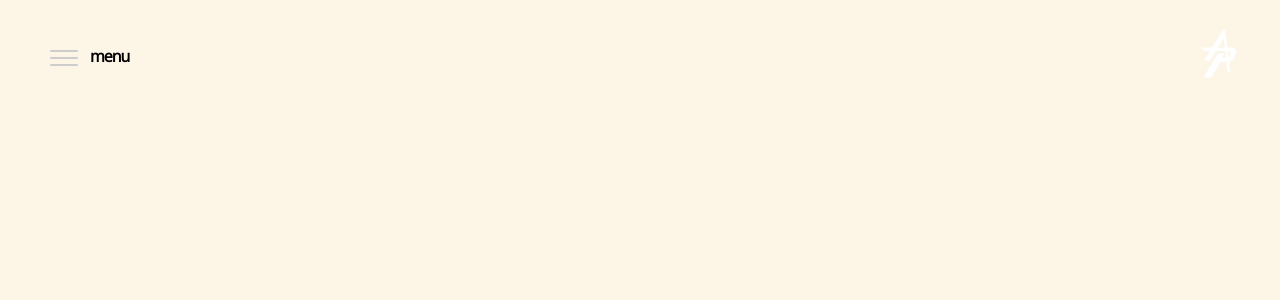
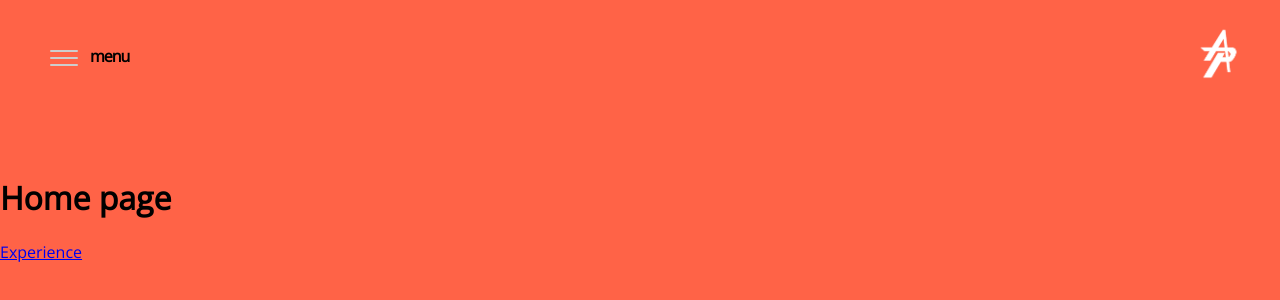
Before and after one commit to almir-pehlivanovic/apehlivanovic, a Vue app: page / in a window 1280 px wide. Shown: the top 300 px of the page. Built offline with nearby package versions, Linux system fonts and the light colour scheme.

Commit message:
tranzition between pages and heder position

```diff
--- a/src/App.vue
+++ b/src/App.vue
@@ -43,40 +43,30 @@
     padding: 0;
     margin: 0;
   }
-
   #app{
     font-family: 'Open Sans', sans-serif;
     overflow: hidden;
     height: 100vh;
-    background: oldlace;
   }
   .transition {
     overflow: hidden;
   }
   .router-view-enter-active, .router-view-back-enter-active, .router-view-leave-active, .router-view-back-leave-active {
-    position: fixed;
+    position: absolute;
     width: 100%;
-    background: white;
-    min-height: 100vh;
-    top: 0;
   }
-  .router-view-enter-active {
-    transition: transform 0.8s ease-in-out;
+    .router-view-leave-active {
+    transition: transform 0.8s cubic-bezier(0.77,0.2,0.05,1.0);
     z-index: 2;
-    transform: translateX(100%);
-  }
-  .router-view-enter-to {
-    z-index: 2;
-    transform: translateX(0%);
-  }
-  .router-view-leave-active {
-    z-index: -1;
+    transform: translateX(-100%);
   }
   .router-view-leave-to {
-    z-index: -1;
+    z-index: 2;
+    transform: translateX(-100%);
   }
   .router-view-back-leave-active {
-    transition: transform 0.8s ease-in-out;
+    /* transition: transform 0.8s ease-in-out; */
+    transition: transform 0.8s cubic-bezier(0.77,0.2,0.05,1.0);
     z-index: 2;
     transform: translateX(0%);
   }
--- a/src/components/Header.vue
+++ b/src/components/Header.vue
@@ -66,7 +66,9 @@ export default {
 </script>
 
 <style>
-
+nav{
+  height: 0;
+}
 .hidden{
   display: none;
 }
@@ -74,7 +76,7 @@ export default {
   position: absolute;
   left: 40px;
   top: -5.5px;
-  z-index: 2;
+  z-index: 999;
   font-weight: 700;
   letter-spacing: -1px;
 }
@@ -122,7 +124,7 @@ export default {
   cursor: pointer;
 
   opacity: 0; /* hide this */
-  z-index: 2; /* and place it over the hamburger */
+  z-index: 999; /* and place it over the hamburger */
 
   -webkit-touch-callout: none;
 }
--- a/src/views/About.vue
+++ b/src/views/About.vue
@@ -7,5 +7,6 @@
 <style scoped>
 .about{
   height: 100vh;
+  background: turquoise;
 }
 </style>
--- a/src/views/Experience.vue
+++ b/src/views/Experience.vue
@@ -20,3 +20,10 @@ export default {
   }
 }
 </script>
+
+<style scoped>
+.experience{
+  height: 100vh;
+  background: bisque;
+}
+</style>
--- a/src/views/Home.vue
+++ b/src/views/Home.vue
@@ -1,8 +1,16 @@
 <template>
   <div class="home">
-    <!-- <h1>Home page</h1>
     <br>
-      <router-link :to="{ name: 'Experience' }">Experience</router-link> -->
+    <br>
+    <br>
+    <br>
+    <br>
+    <br>
+    <br>
+    <br>
+    <h1>Home page</h1>
+    <br>
+      <router-link :to="{ name: 'Experience' }">Experience</router-link>
   </div>
 </template>
 
@@ -22,5 +30,6 @@ export default {
 <style  scoped>
 .home{
   height: 100vh;
+  background: tomato;
 }
 </style>
--- a/src/views/Projects.vue
+++ b/src/views/Projects.vue
@@ -9,3 +9,10 @@ export default {
 
 }
 </script>
+
+<style scoped>
+.projects{
+  height: 100vh;
+  background: blueviolet;
+}
+</style>
```
